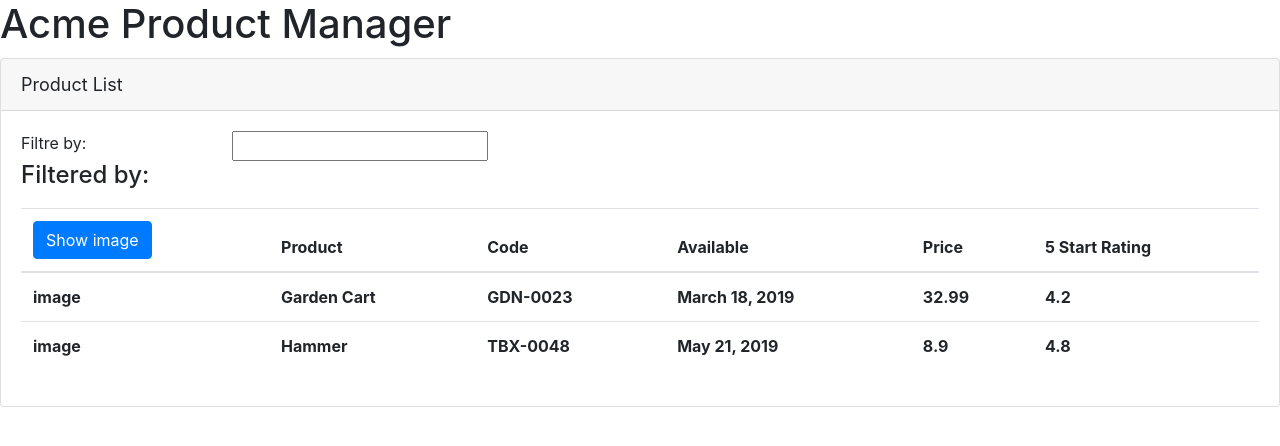
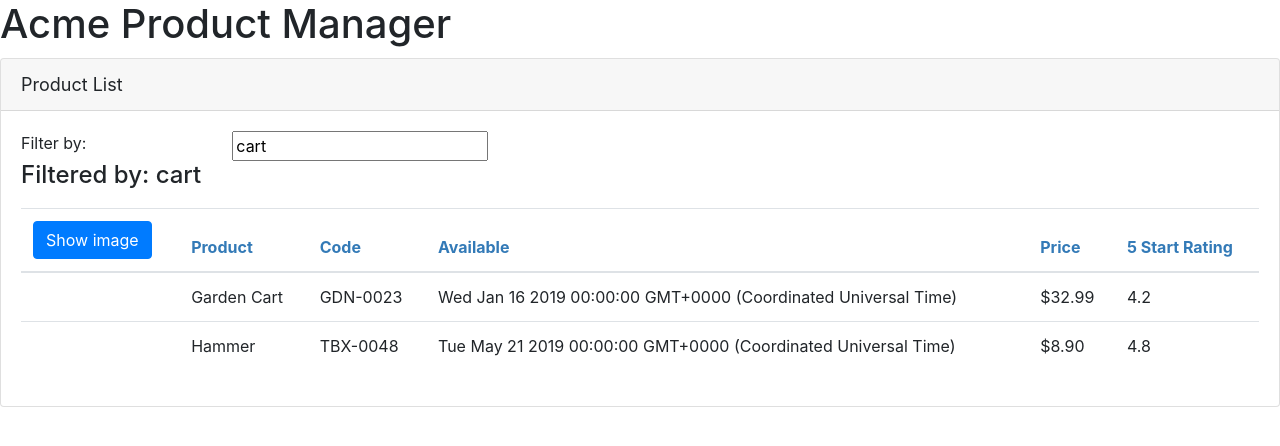
Before and after one commit to tauriqhendricks/apm, an Angular app: page / in a window 1280 px wide. Shown: the top 446 px of the page. Built offline with nearby package versions, Linux system fonts and the light colour scheme.

Commit message:
Product image displays via button

```diff
--- a/src/app/app.module.ts
+++ b/src/app/app.module.ts
@@ -1,5 +1,6 @@
 import { BrowserModule } from '@angular/platform-browser';
 import { NgModule } from '@angular/core';
+import { FormsModule } from '@angular/forms';
 
 import { AppComponent } from './app.component';
 import { ProductListComponent } from './product/product-list.component';
@@ -10,7 +11,8 @@
     ProductListComponent
    ],
   imports: [
-    BrowserModule
+    BrowserModule,
+    FormsModule
   ],
   bootstrap: [AppComponent]
 })
--- a/src/app/product/product-list.component.css
+++ b/src/app/product/product-list.component.css
@@ -0,0 +1,3 @@
+thead {
+    color: #337AB7;
+}
--- a/src/app/product/product-list.component.html
+++ b/src/app/product/product-list.component.html
@@ -4,14 +4,14 @@
   </div>
   <div class="card-body">
     <div class="row">
-      <div class="col-md-2">Filtre by:</div>
+      <div class="col-md-2">Filter by:</div>
       <div class="col-md-4">
-        <input type="text" />
+        <input type="text" [(ngModel)]="listFilter"/>
       </div>
     </div>
     <div class="row">
       <div class="col-md-6">
-        <h4>Filtered by: </h4>
+        <h4>Filtered by: {{listFilter}}</h4>
       </div>
     </div>
     <div class="table-responsive">
@@ -19,8 +19,8 @@
         <thead>
           <tr>
             <th>
-              <button class="btn btn-primary">
-                Show image
+              <button class="btn btn-primary" (click)='toggleImage()'>
+                {{showImage ? 'Hide' : 'Show'}} image
               </button>
             </th>
             <th>Product</th>
@@ -32,12 +32,17 @@
         </thead>
         <tbody>
           <tr *ngFor="let product of products">
-            <th>image</th>
-            <th>{{product.productName}}</th>
-            <th>{{product.productCode}}</th>
-            <th>{{product.releaseDate}}</th>
-            <th>{{product.price}}</th>
-            <th>{{product.starRating}}</th>
+            <th>
+              <img *ngIf="showImage" [src]='product.imageUrl'
+                [title]='product.productName | uppercase'
+                [style.width.px]='imageWidth'
+                [style.margin.px]='imageMargin'>
+            </th>
+            <td>{{product.productName}}</td>
+            <td>{{product.productCode}}</td>
+            <td>{{product.releaseDate}}</td>
+            <td>{{product.price | currency:'USD':'symbol':'1.2-2'}}</td>
+            <td>{{product.starRating}}</td>
           </tr>
         </tbody>
       </table>
--- a/src/app/product/product-list.component.ts
+++ b/src/app/product/product-list.component.ts
@@ -1,4 +1,5 @@
 import { Component, OnInit } from '@angular/core';
+import { IProduct } from './product';
 
 @Component({
   selector: 'pm-products',
@@ -7,12 +8,16 @@
 })
 export class ProductListComponent {
   pageTitle: string = 'Product List';
-  products: any[] = [
+  imageWidth: number = 50;
+  imageMargin: number = 2;
+  showImage: boolean = false;
+  listFilter: string = 'cart';
+  products: IProduct[] = [
     {
       productId: 2,
       productName: 'Garden Cart',
       productCode: 'GDN-0023',
-      releaseDate: 'March 18, 2019',
+      releaseDate: new Date('2019-01-16'),
       description: '15 gallon capacity rolling garden cart',
       price: 32.99,
       starRating: 4.2,
@@ -22,11 +27,15 @@
       productId: 5,
       productName: 'Hammer',
       productCode: 'TBX-0048',
-      releaseDate: 'May 21, 2019',
+      releaseDate: new Date('2019-05-21'),
       description: 'Curved claw steel hammer',
       price: 8.9,
       starRating: 4.8,
       imageUrl: 'assets/images/hammer.png'
     }
   ];
+
+  toggleImage() {
+    this.showImage = !this.showImage;
+  }
 }
```
